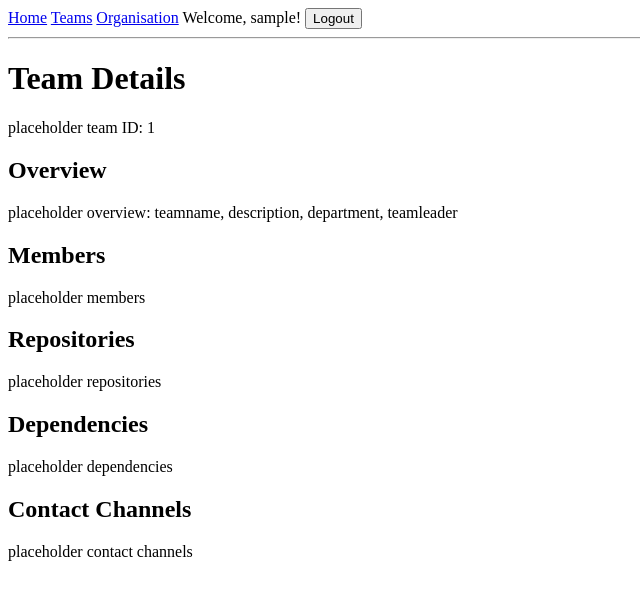
After one commit to mvgb2005/5COSC021W-Epic, a Django app: page /teams/1/ in a window 1280 px wide. The commit adds this page. Shown: the top 600 px of the page, without its empty margins (0-640 px from the left). Run offline with Django 5.2, Linux system fonts and the light colour scheme; the visitor is signed in with stand-in values (Sample User, id 1).

Commit message:
added placeholder pages for teams, organisation, and team detail

```diff
--- a/core/urls.py
+++ b/core/urls.py
@@ -1,8 +1,11 @@
 from django.urls import path
-from .views import signup, home, user_logout
+from .views import signup, home, user_logout, teams, team_detail, organisation
 
 urlpatterns = [
     path('', home, name='home'),
     path('signup/', signup, name='signup'),
     path('logout/', user_logout, name='logout'),
+    path('teams/', teams, name='teams'),
+    path('teams/<int:team_id>/', team_detail, name='teamdetail'),
+    path('organisation/', organisation, name='organisation'),
 ]
--- a/core/views.py
+++ b/core/views.py
@@ -26,3 +26,18 @@ def user_logout(request):
     if request.method == 'POST':
         logout(request)
     return redirect('/accounts/login/')
+
+@login_required
+@never_cache
+def teams(request):
+    return render(request, 'teams.html')
+
+@login_required
+@never_cache
+def team_detail(request, team_id):
+    return render(request, 'team_detail.html', {'team_id': team_id})
+
+@login_required
+@never_cache
+def organisation(request):
+    return render(request, 'organisation.html')
--- a/templates/base.html
+++ b/templates/base.html
@@ -1,11 +1,13 @@
 <!DOCTYPE html>
-<html></html>
+<html>
 <head>
     <title>{% block title %}Sky Portal{% endblock %}</title>
 </head>
 <body>
     <nav>
         <a href="/">Home</a>
+        <a href="/teams/">Teams</a>
+        <a href="/organisation/">Organisation</a>
         {% if user.is_authenticated %}
             <span>Welcome, {{ user.username }}!</span>
             <form action="/logout/" method="post" style="display: inline;">
--- a/templates/home.html
+++ b/templates/home.html
@@ -1,4 +1,5 @@
 {% extends 'base.html' %}
+
 {% block title %}Home - Sky Portal{% endblock %}
 
 {% block content %}
--- /dev/null
+++ b/templates/team_detail.html
@@ -0,0 +1,23 @@
+{% extends 'base.html' %}
+
+{% block title %}Team Details - Sky Portal{% endblock %}
+
+{% block content %}
+<h1>Team Details</h1>
+<p>placeholder team ID: {{ team_id }}</p>
+
+<h2>Overview</h2>
+<p>placeholder overview: teamname, description, department, teamleader</p>
+
+<h2>Members</h2>
+<p>placeholder members</p>
+
+<h2>Repositories</h2>
+<p>placeholder repositories</p>
+
+<h2>Dependencies</h2>
+<p>placeholder dependencies</p>
+
+<h2>Contact Channels</h2>
+<p>placeholder contact channels</p>
+{% endblock %}]
```
Also changed, not shown: templates/organisation.html (added, +22 -0 lines), templates/teams.html (added, +17 -0 lines).
